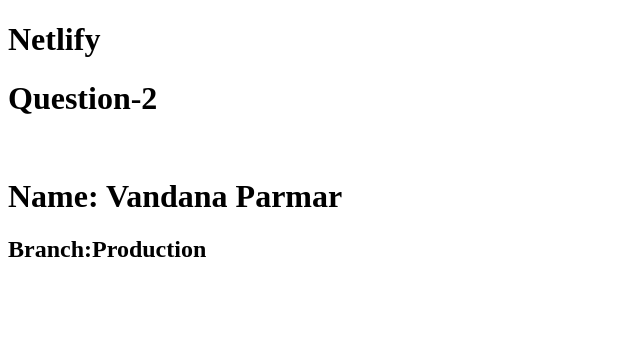
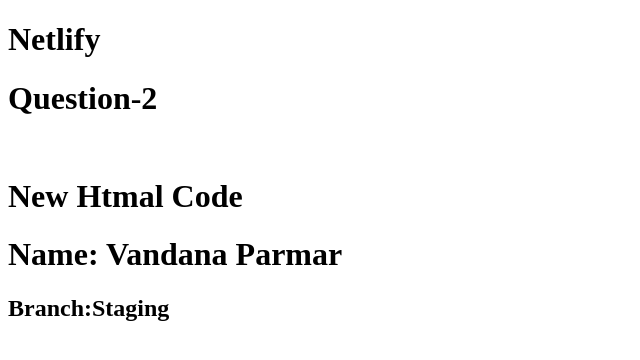
Before and after one commit to vandanaparmar2006/Vandana_54_ESE2025, a plain HTML site: page index.html in a window 1280 px wide. Shown: the whole page, without its empty margins (0-640 px from the left). Drawn offline with Linux system fonts and the light colour scheme.

Commit message:
push into staging

```diff
--- a/index.html
+++ b/index.html
@@ -9,7 +9,9 @@
     <h1>Netlify</h1>
     <h1>Question-2</h1>
     <br>
-    <h1>Name: Vandana Parmar </h1>
-    <h2>Branch:Production</h2>
+    <h1>New Htmal Code</h1>
+    <h1>Name: Vandana Parmar</h1>
+    <h2>Branch:Staging</h2>
+
 </body>
 </html>
```
